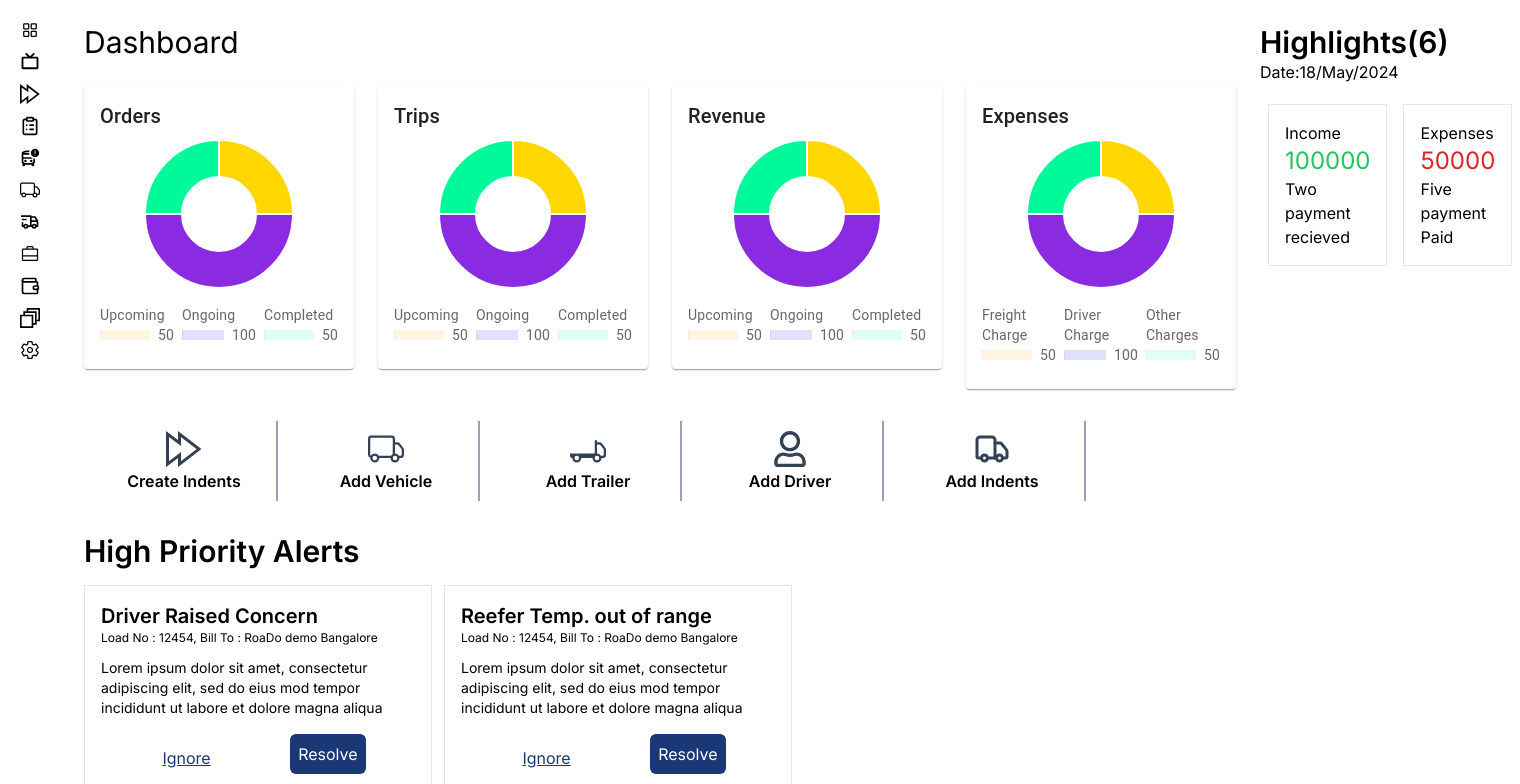
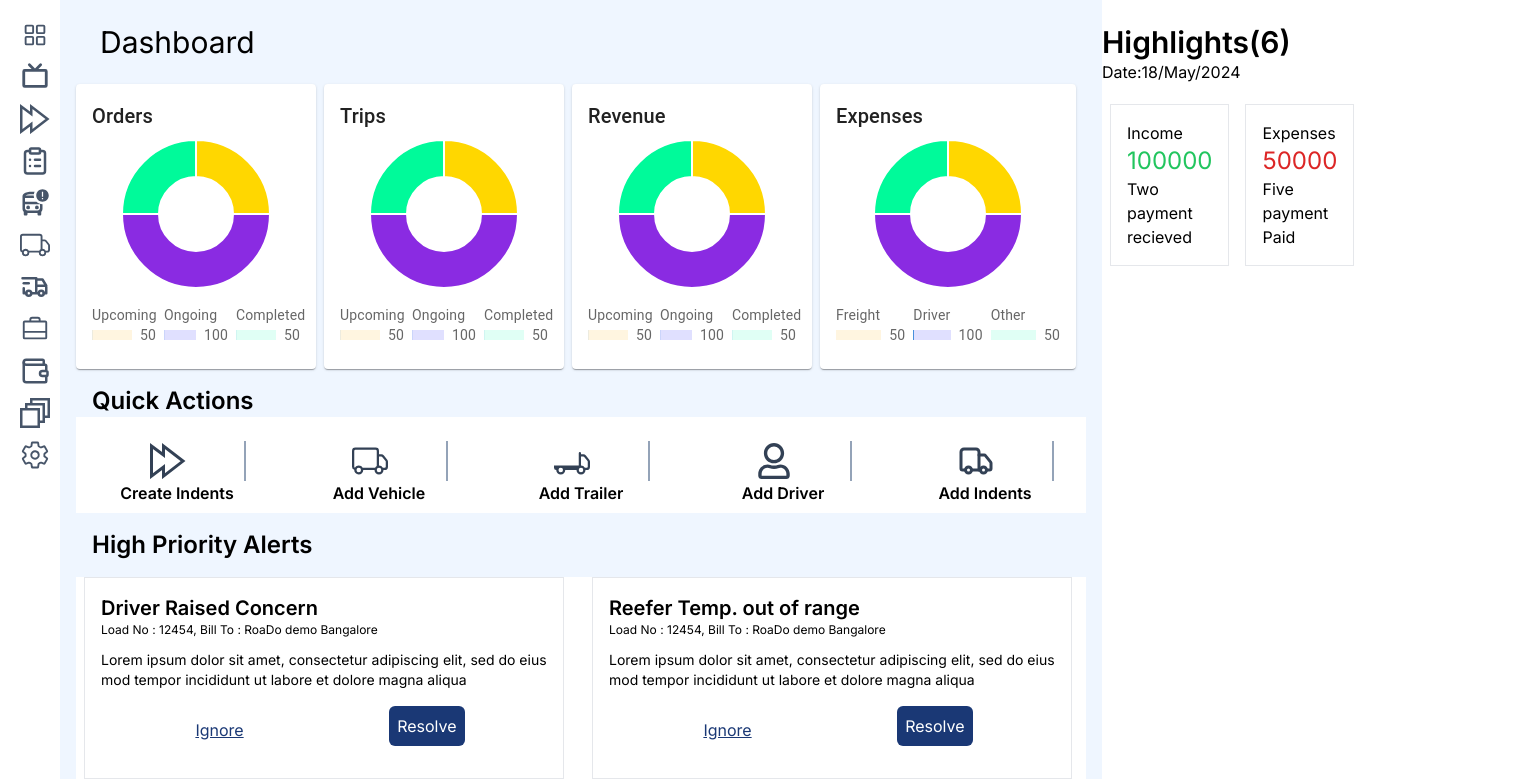
Before and after one commit to shwetaa94/roadco-assesment, a Next.js app: page / in a window 1280 px wide. Shown: the top 784 px of the page, 1520 px wide, since content can reach past the window. Built offline with nearby package versions, Linux system fonts and the light colour scheme.

Commit message:
background color added width fixed

```diff
--- a/src/app/page.tsx
+++ b/src/app/page.tsx
@@ -9,15 +9,15 @@ import HighlightCard from "@/components/HighlightCard";
 const Home: React.FC = () => {
   return (
     <Provider store={store}>
-      <div className="flex">
-        <div>
+      <div className=" w-screen flex">
+        <div className="w-5%">
           <Sidebar />
         </div>
-        <div>
-          <div className="m-6  text-3xl">Dashboard</div>
+        <div className="w-60%">
+
           <Dashboard />
         </div>
-        <div>
+        <div className="w-35%">
           <HighlightCard />
         </div>
       </div>
--- a/src/components/AlertCard.tsx
+++ b/src/components/AlertCard.tsx
@@ -7,11 +7,13 @@ const AlertCard: React.FC = () => {
   const alerts = useSelector((state: RootState) => state.dashboard.alerts);
 
   return (
-    <div className="w-screen">
-      <div className="text-3xl mb-4 font-semibold">High Priority Alerts</div>
-      <div className="flex gap-3">
+    <div className="">
+      <div className="text-2xl mb-4 font-semibold mx-4">
+        High Priority Alerts
+      </div>
+      <div className="flex gap-3 bg-white">
         {alerts.map((alert, index) => (
-          <div className=" w-[348px]  border p-4 ">
+          <div className=" w-[480px] border p-4 mx-2 ">
             <div className="text-xl font-semibold">{alert.title}</div>
             <div className="text-xs mb-3">{alert.subheading}</div>
             <div className="text-sm">{alert.message}</div>
--- a/src/components/Dashboard.tsx
+++ b/src/components/Dashboard.tsx
@@ -10,28 +10,30 @@ import { Grid, Container } from "@mui/material";
 
 const Dashboard: React.FC = () => {
   return (
-    <Container>
-      <Grid container spacing={3}>
-        <Grid item xs={10} md={3}>
+    <div className="flex-col gap-3 px-4 bg-blue-50">
+      <div className="p-6  text-3xl">Dashboard</div>
+      <div className="flex gap-2">
+        <div className="w-60">
           <OrderCard />
-        </Grid>
-        <Grid item xs={10} md={3}>
+        </div>
+        <div className="w-60">
           <TripCard />
-        </Grid>
-        <Grid item xs={10} md={3}>
+        </div>
+        <div className="w-60">
           <RevenueCard />
-        </Grid>
-        <Grid item xs={10} md={3}>
+        </div>
+        <div className="w-64">
           <ExpenseCard />
-        </Grid>
-        <Grid item xs={10}>
-          <QuickActions />
-        </Grid>
-        <Grid item xs={10} md={6}>
-          <AlertCard />
-        </Grid>
-      </Grid>
-    </Container>
+        </div>
+      </div>
+
+      <div className="my-4 ">
+        <QuickActions />
+      </div>
+      <div>
+        <AlertCard />
+      </div>
+    </div>
   );
 };
 
--- a/src/components/ExpenseCard.tsx
+++ b/src/components/ExpenseCard.tsx
@@ -55,7 +55,7 @@ const ExpenseCard: React.FC = () => {
           <Grid container spacing={1}>
             <Grid item xs={12} sm={4}>
               <Typography variant="body2" color="textSecondary">
-                Freight Charge
+                Freight
               </Typography>
               <Box display="flex" alignItems="center">
                 <LinearProgress
@@ -75,7 +75,7 @@ const ExpenseCard: React.FC = () => {
             </Grid>
             <Grid item xs={12} sm={4}>
               <Typography variant="body2" color="textSecondary">
-                Driver Charge
+                Driver
               </Typography>
               <Box display="flex" alignItems="center">
                 <LinearProgress
@@ -95,7 +95,7 @@ const ExpenseCard: React.FC = () => {
             </Grid>
             <Grid item xs={12} sm={4}>
               <Typography variant="body2" color="textSecondary">
-                Other Charges
+                Other
               </Typography>
               <Box display="flex" alignItems="center">
                 <LinearProgress
--- a/src/components/HighlightCard.tsx
+++ b/src/components/HighlightCard.tsx
@@ -9,7 +9,7 @@ const HighlightCard: React.FC = () => {
   );
 
   return (
-    <div>
+    <div className="">
       <div className="text-3xl font-semibold mt-6 ">Highlights(6) </div>
       <span>Date:18/May/2024</span>
       <div className="flex mt-3">
--- a/src/components/QuickActions.tsx
+++ b/src/components/QuickActions.tsx
@@ -29,19 +29,21 @@ const list: { name: string; logo: ReactNode }[] = [
 
 const QuickActions: React.FC = () => {
   return (
-    <div className="flex ">
+    <div>
+      <div className="text-2xl px-4 font-semibold ">Quick Actions</div>
+      <div className=" flex">
         {list.map((x, index) => (
-        <div
-          className="  m-2  px-8 py-2 text-center border-r-2 border-r-slate-400"
-          key={index}
-        >
+          <div className="px-8 py-2 pt-6 text-center  bg-white" key={index}>
+            <div className="pr-4  border-r-2  border-r-slate-400">
               <div className="w-[120px] h-[40px] flex justify-center items-center">
                 <div className="text-4xl text-slate-700 ">{x.logo}</div>
+              </div>
             </div>
             <div className="text-md font-semibold">{x.name}</div>
           </div>
         ))}
       </div>
+    </div>
   );
 };
 
--- a/src/components/Sidebar.tsx
+++ b/src/components/Sidebar.tsx
@@ -9,6 +9,7 @@ import { PiSquaresFour } from "react-icons/pi";
 import { TbBus, TbTruckDelivery } from "react-icons/tb";
 
 const logo: ReactNode[] = [
+
   <PiSquaresFour />,
   <PiTelevisionSimpleBold />,
   <GrFastForward />,
@@ -27,7 +28,7 @@ const Sidebar: React.FC = () => {
     <div className="w-10 ml-5 mt-5">
       <div className="flex-col ">
         {logo.map((item: ReactNode, index: number) => (
-          <div key={index} className="text-xl mb-3 ">
+          <div key={index} className="text-3xl font-light text-slate-600 mb-3 ">
             {item}
           </div>
         ))}
```
Lines whose indentation alone changed are shown as unchanged.
